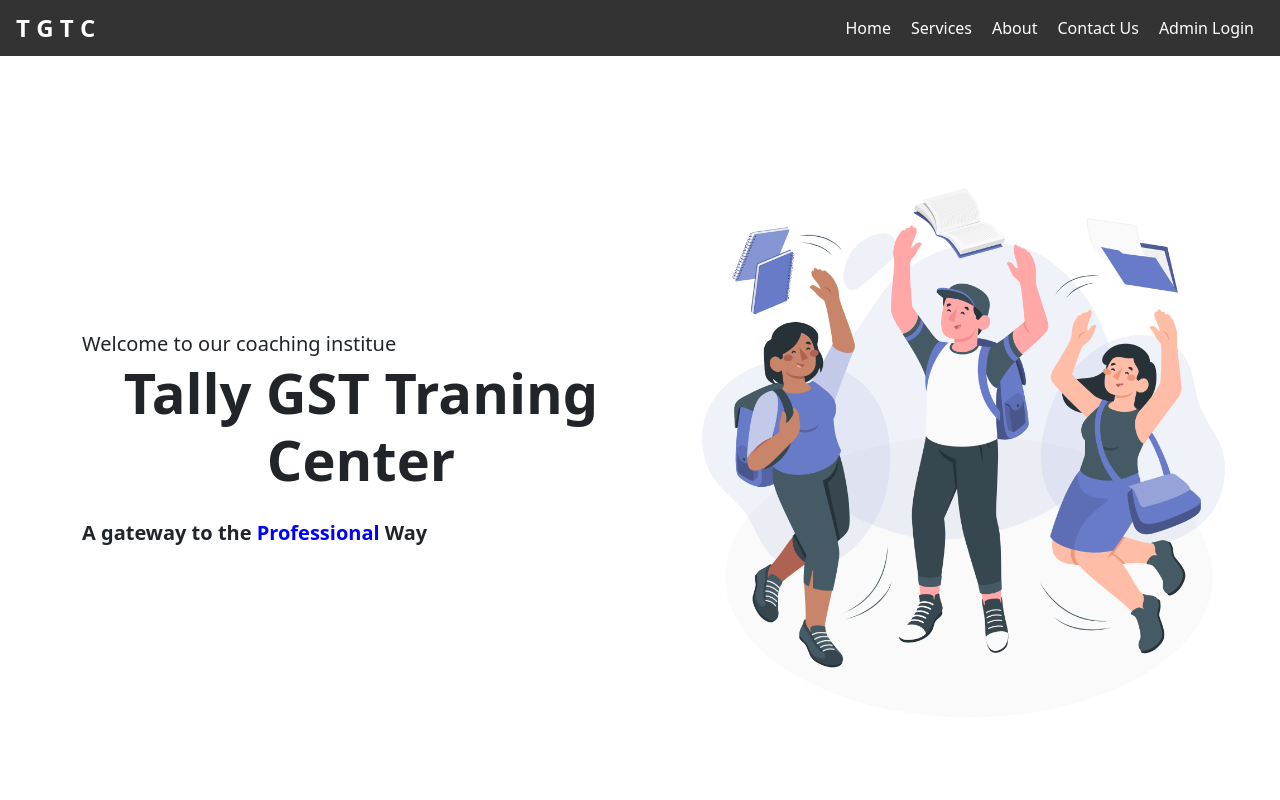
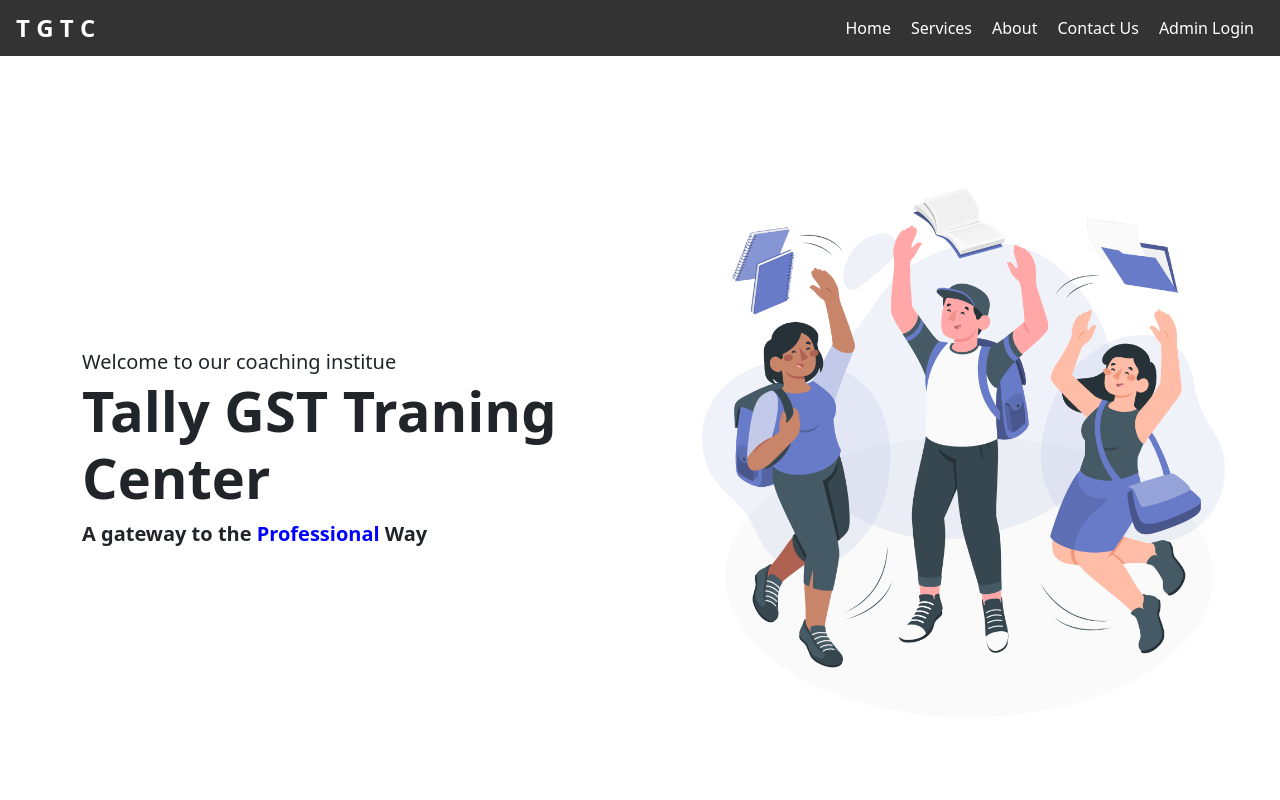
Before and after one commit to tgtcenter/tgtc, a React (Create React App) app: page / in a window 1280 px wide. Shown: the top 800 px of the page. Built offline with nearby package versions, Linux system fonts and the light colour scheme.

Commit message:
-index navbar fixed

```diff
--- a/src/css/About.css
+++ b/src/css/About.css
@@ -4,13 +4,13 @@
     padding: 40px 0;
 }
 
-h1 {
+.about-container h1 {
     font-size: 3rem;
     margin-bottom: 20px;
     text-align: center;
 }
 
-p {
+.about-container p {
     font-size: 1.5rem;
     line-height: 2;
     margin-bottom: 30px;
--- a/src/css/Navbar.css
+++ b/src/css/Navbar.css
@@ -6,6 +6,9 @@
     padding: 0 1rem;
     height: 3.5rem;
     position: relative;
+    position: sticky;
+    top: 0;
+    z-index: 999;
 }
 
 .navbar-logo {
```
